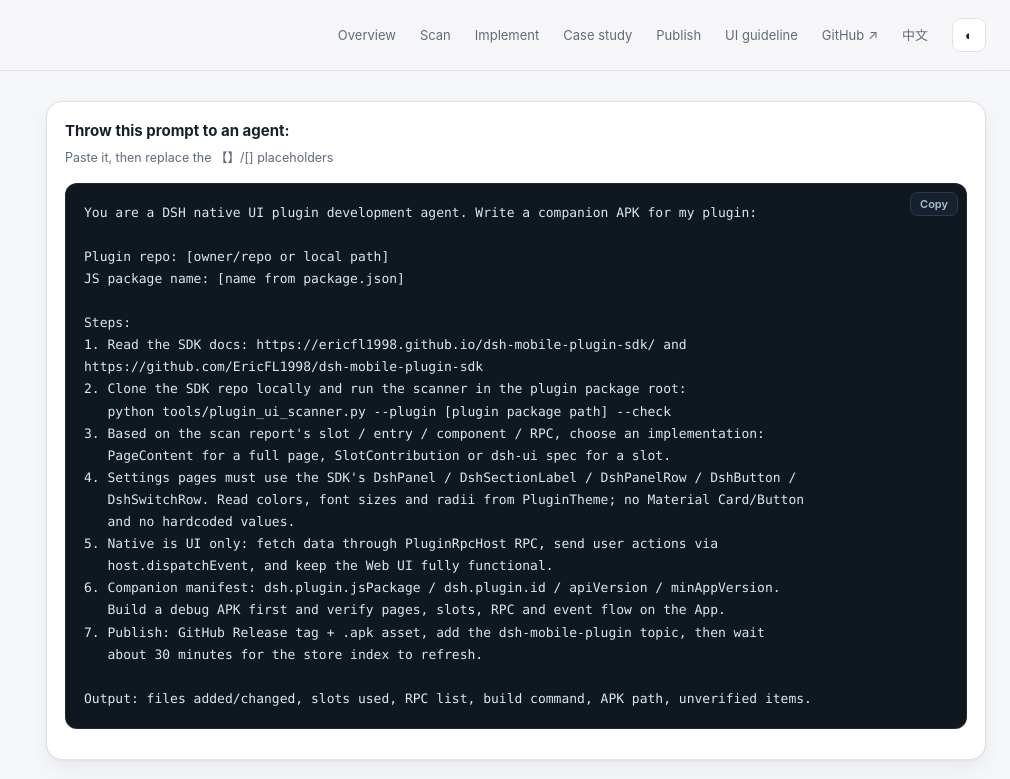
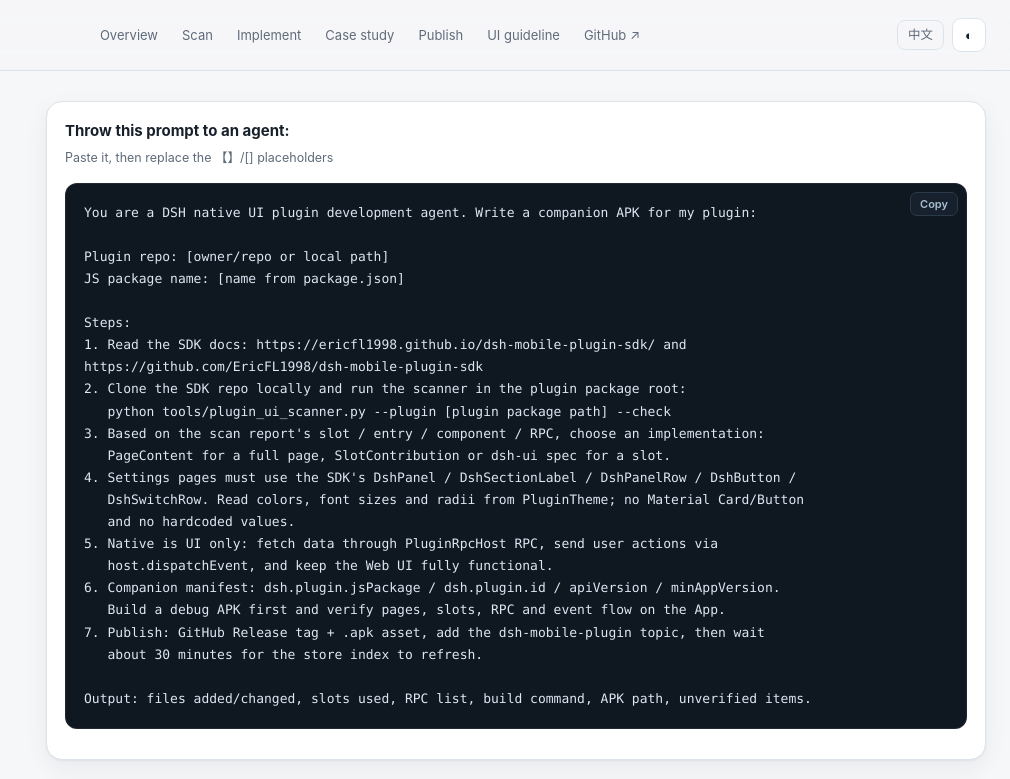
Before and after one commit to EricFL1998/dsh-mobile-plugin-sdk, a plain HTML site: page docs/index.en.html in a window 1280 px wide. Shown: the top 779 px of the page, 270-1280 px from the left. Drawn offline with Linux system fonts and the light colour scheme.

Commit message:
docs: align the SDK docs header controls across languages
Use a shared grid header and give the language pill a fixed minimum width so the theme and
contents buttons keep the same positions on both language pages.

```diff
--- a/docs/index.en.html
+++ b/docs/index.en.html
@@ -77,16 +77,24 @@
   }
   .topbar-inner {
     max-width: 1320px; margin: 0 auto; padding: 12px 24px;
-    display: flex; align-items: center; gap: 14px;
+    display: grid; grid-template-columns: 1fr auto 1fr; align-items: center; gap: 14px;
   }
-  .brand { display: flex; align-items: center; gap: 10px; font-weight: 700; letter-spacing: -.01em; }
+  .topbar-actions { justify-self: end; display: flex; align-items: center; gap: 8px; }
+  .lang-link {
+    display: inline-flex; align-items: center; height: 30px; padding: 0 10px;
+    border: 1px solid var(--line); border-radius: 8px;
+    color: var(--muted); font-size: 12.5px;
+    min-width: 44px; justify-content: center;
+  }
+  .lang-link:hover { color: var(--text); text-decoration: none; background: var(--surface-2); }
+  .brand { display: flex; align-items: center; gap: 10px; font-weight: 700; letter-spacing: -.01em; justify-self: start; }
   .brand-mark {
     width: 30px; height: 30px; border-radius: 9px; flex: none;
     background: linear-gradient(135deg, var(--accent), #9d6bff);
     display: grid; place-items: center; color: #fff; font-size: 15px;
   }
   .brand small { display: block; font-weight: 500; color: var(--muted); font-size: 11px; letter-spacing: .04em; }
-  .topnav { display: flex; gap: 4px; margin-left: auto; align-items: center; }
+  .topnav { display: flex; gap: 4px; align-items: center; justify-self: center; flex-wrap: wrap; }
   .topnav a { color: var(--muted); font-size: 13px; padding: 6px 10px; border-radius: 8px; }
   .topnav a:hover { background: var(--surface-2); color: var(--text); text-decoration: none; }
   .icon-btn {
@@ -286,10 +294,12 @@
       <a href="#publish">Publish</a>
       <a href="#ui">UI guideline</a>
       <a href="https://github.com/EricFL1998/deepseek-harness-mobile" target="_blank" rel="noopener">GitHub ↗</a>
-      <a href="index.html">中文</a>
     </nav>
-    <button class="icon-btn" id="themeBtn" title="Toggle theme" aria-label="Toggle theme">◐</button>
+      <div class="topbar-actions">
+    <a class="lang-link" href="index.html">中文</a>
+<button class="icon-btn" id="themeBtn" title="Toggle theme" aria-label="Toggle theme">◐</button>
     <button class="icon-btn" id="menuBtn" title="Contents" aria-label="Contents">☰</button>
+  </div>
   </div>
 </header>
 
```
Also changed, not shown: docs/index.html (+15 -5 lines).
